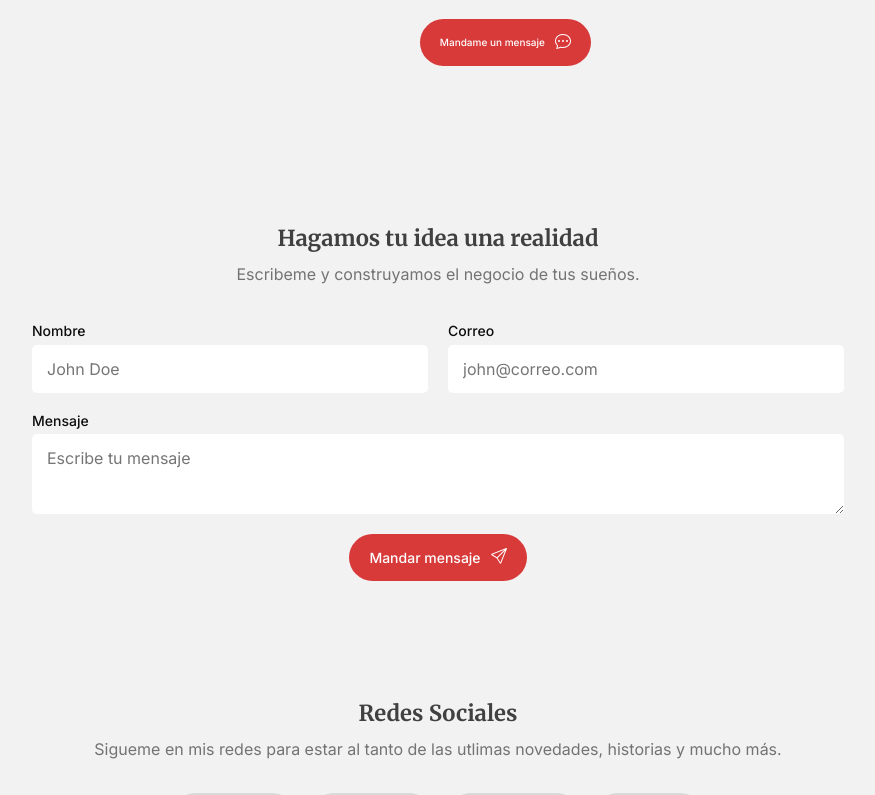
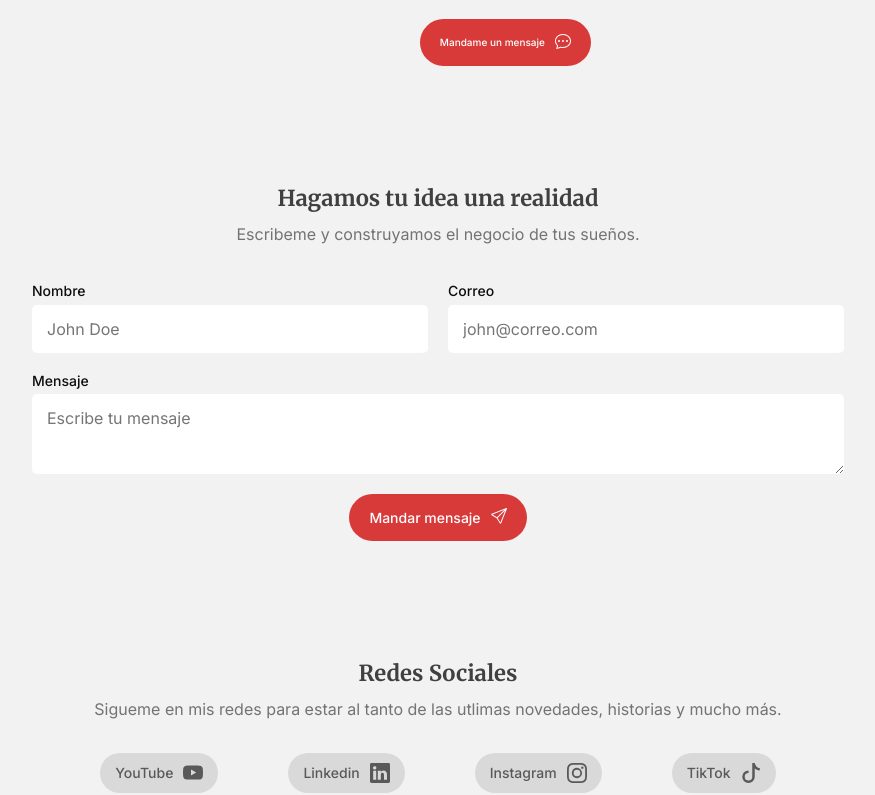
Before and after one commit to Adrian-751/Porfolio, a React (Vite) app: page / in a window 1280 px wide. Shown: the part 3140-3935 px from the top of the page, without its empty margins (202-1077 px from the left). Built offline with nearby package versions, Linux system fonts and the light colour scheme.

Commit message:
Fix tres

```diff
--- a/src/componentes/Modal.css
+++ b/src/componentes/Modal.css
@@ -9,7 +9,7 @@
     display: flex;
     align-items: center;
     justify-content: center;
-    overflow: scroll;
+    overflow: hidden;
 
     .modal {
         width: 90%;
@@ -55,7 +55,7 @@
             .info {
                 display: grid;
                 grid-template-rows: auto 1fr;
-                max-height: 90vw;
+                max-height: 90vh;
                 gap: 20px;
 
                 .head {
@@ -112,6 +112,7 @@
                 max-width: 400px;
                 overflow: scroll;
 
+
                 .grid {
                     grid-template-columns: 1fr;
                 }
--- a/src/componentes/Modal.jsx
+++ b/src/componentes/Modal.jsx
@@ -1,9 +1,9 @@
 import './Modal.css';
 
-const Modal = ({closeModal, trabajo}) => {
+const Modal = ({closeModal, trabajo, isOpen}) => {
     return (
         <>
-            <div className="overlay" id="overlay" onClick={closeModal}>
+            <div className={`overlay`} id="overlay" onClick={closeModal}>
                 <div className="modal">
                     <button className="boton-cerrar" id="btn-cerrar" onClick={closeModal}>
                         <svg xmlns="http://www.w3.org/2000/svg" width="16" height="16" fill="currentColor" viewBox="0 0 16 16">
--- a/src/componentes/layout/Contacto.css
+++ b/src/componentes/layout/Contacto.css
@@ -1,4 +1,6 @@
 .contacto {
+    margin-top: 60px;
+
     .formulario {
         width: 70%;
         display: grid;
@@ -83,8 +85,4 @@
             }
         }
     }
-
-    .titulo {
-        margin-top: 100px;
-    }
 }
--- a/src/componentes/layout/Footer.css
+++ b/src/componentes/layout/Footer.css
@@ -3,7 +3,7 @@
         display: flex;
         flex-wrap: wrap;
         justify-content: center;
-        gap: 20px;
+        gap: 70px;
         margin-top: 20px;
         margin-bottom: 60px;
         .link {
--- a/src/componentes/layout/Trabajos.jsx
+++ b/src/componentes/layout/Trabajos.jsx
@@ -94,8 +94,7 @@ const Trabajos = () => {
                 </div>
             </section>
 
-            {estadoModal && <Modal closeModal={closeModal} trabajo={trabajoSeleccionado} />}
-
+            {estadoModal && (<Modal closeModal={closeModal} trabajo={trabajoSeleccionado} /> )}
 
         </>
     )
```
Also changed, not shown: 1 other file (tests, documents, lock files or other folders).
